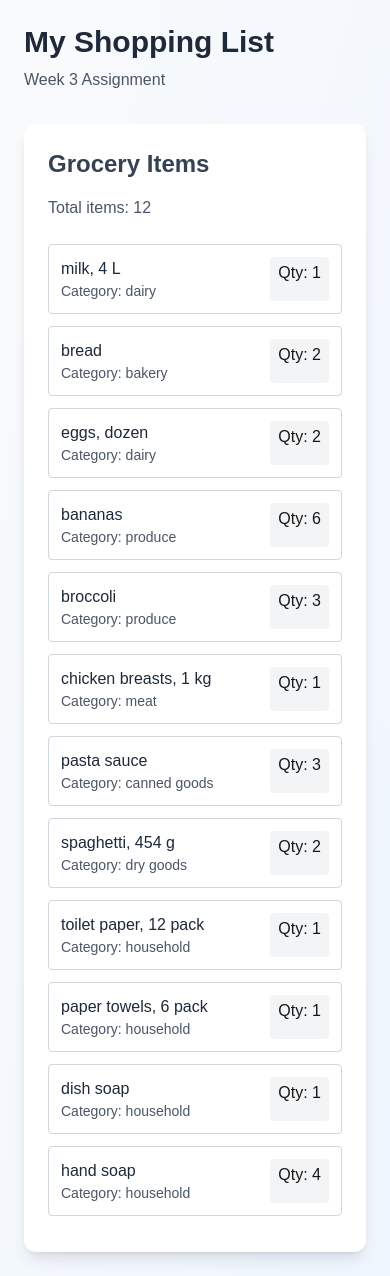
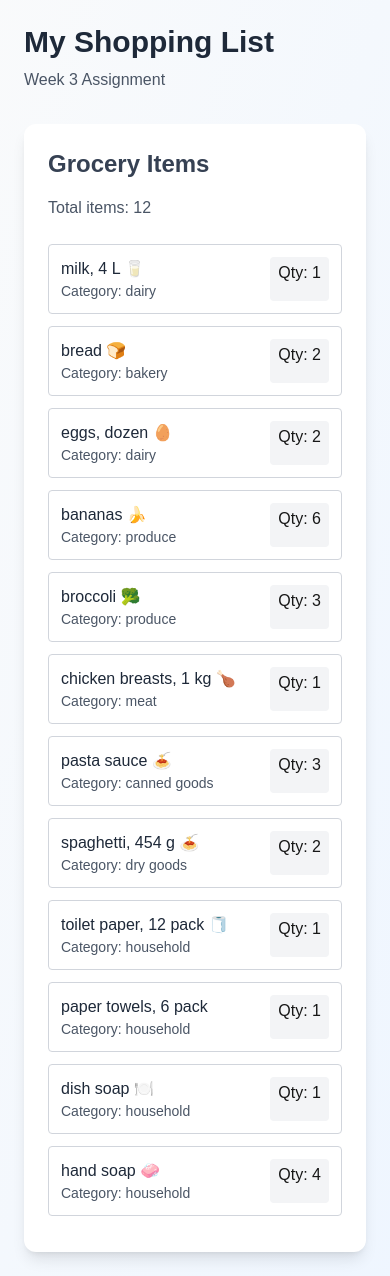
Before and after one commit to marco2k4/cprg306-assignments, a Next.js app: page /week-3 in a window 390 px wide. Built offline with nearby package versions, Linux system fonts and the light colour scheme.

Commit message:
Add Week 4 Assignment - Rendering list from JSON file

```diff
--- a/app/page.js
+++ b/app/page.js
@@ -9,6 +9,7 @@ export default function Home() {
         <h2 className="text-2xl font-semibold mb-4">Weekly Assignments</h2>
 
         <div className="space-y-4">
+          {/* WEEK 2 ADDED HERE */}
           <div className="p-4 border border-gray-200 rounded-lg">
             <h3 className="text-lg font-medium mb-2">Week 2</h3>
             <Link
@@ -22,12 +23,22 @@ export default function Home() {
           {/* WEEK 3 ADDED HERE */}
           <div className="p-4 border border-gray-200 rounded-lg">
             <h3 className="text-lg font-medium mb-2">Week 3</h3>
-            <p className="text-gray-600 mb-2">Shopping List with React Props</p>
             <Link
               href="/week-3"
               className="inline-block px-4 py-2 bg-green-600 text-white rounded hover:bg-green-700"
             >
               View Week 3 Assignment →
+            </Link>
+          </div>
+
+          {/* WEEK 4 ADDED HERE */}
+          <div className="p-4 border border-gray-200 rounded-lg">
+            <h3 className="text-lg font-medium mb-2">Week 4</h3>
+            <Link
+              href="/week-4"
+              className="inline-block px-4 py-2 bg-green-600 text-white rounded hover:bg-green-700"
+            >
+              View Week 4 Assignment →
             </Link>
           </div>
         </div>
--- a/app/week-3/GroceryItemList.js
+++ b/app/week-3/GroceryItemList.js
@@ -1,21 +1,81 @@
 import GroceryItem from "./GroceryItem";
 
 export default function GroceryItemList() {
-  // Grocery items data - directly in component like assignment says
-  const items = [
-    { name: "milk, 4 L", quantity: 1, category: "dairy" },
-    { name: "bread", quantity: 2, category: "bakery" },
-    { name: "eggs, dozen", quantity: 2, category: "dairy" },
-    { name: "bananas", quantity: 6, category: "produce" },
-    { name: "broccoli", quantity: 3, category: "produce" },
-    { name: "chicken breasts, 1 kg", quantity: 1, category: "meat" },
-    { name: "pasta sauce", quantity: 3, category: "canned goods" },
-    { name: "spaghetti, 454 g", quantity: 2, category: "dry goods" },
-    { name: "toilet paper, 12 pack", quantity: 1, category: "household" },
-    { name: "paper towels, 6 pack", quantity: 1, category: "household" },
-    { name: "dish soap", quantity: 1, category: "household" },
-    { name: "hand soap", quantity: 4, category: "household" }
-  ];
+  // Grocery items data - exactly as provided by professor
+  const item1 = {
+    name: "milk, 4 L 🥛",
+    quantity: 1,
+    category: "dairy",
+  };
+
+  const item2 = {
+    name: "bread 🍞",
+    quantity: 2,
+    category: "bakery",
+  };
+
+  const item3 = {
+    name: "eggs, dozen 🥚",
+    quantity: 2,
+    category: "dairy",
+  };
+
+  const item4 = {
+    name: "bananas 🍌",
+    quantity: 6,
+    category: "produce",
+  };
+
+  const item5 = {
+    name: "broccoli 🥦",
+    quantity: 3,
+    category: "produce",
+  };
+
+  const item6 = {
+    name: "chicken breasts, 1 kg 🍗",
+    quantity: 1,
+    category: "meat",
+  };
+
+  const item7 = {
+    name: "pasta sauce 🍝",
+    quantity: 3,
+    category: "canned goods",
+  };
+
+  const item8 = {
+    name: "spaghetti, 454 g 🍝",
+    quantity: 2,
+    category: "dry goods",
+  };
+
+  const item9 = {
+    name: "toilet paper, 12 pack 🧻",
+    quantity: 1,
+    category: "household",
+  };
+
+  const item10 = {
+    name: "paper towels, 6 pack",
+    quantity: 1,
+    category: "household",
+  };
+
+  const item11 = {
+    name: "dish soap 🍽️",
+    quantity: 1,
+    category: "household",
+  };
+
+  const item12 = {
+    name: "hand soap 🧼",
+    quantity: 4,
+    category: "household",
+  };
+
+  // Create an array from the individual items
+  const items = [item1, item2, item3, item4, item5, item6, item7, item8, item9, item10, item11, item12];
 
   return (
     <div className="space-y-3">
--- /dev/null
+++ b/app/week-4/item-list.js
@@ -0,0 +1,17 @@
+import Item from "./item";
+import itemsData from "./items.json";
+
+export default function ItemList() {
+  return (
+    <div className="space-y-3">
+      {itemsData.map((item) => (
+        <Item
+          key={item.id}
+          name={item.name}
+          quantity={item.quantity}
+          category={item.category}
+        />
+      ))}
+    </div>
+  );
+}
--- /dev/null
+++ b/app/week-4/item.js
@@ -0,0 +1,15 @@
+export default function Item({ name, quantity, category }) {
+  return (
+    <div className="p-3 mb-3 bg-white border border-gray-300 rounded">
+      <div className="flex justify-between">
+        <div>
+          <h3 className="font-medium text-gray-800">{name}</h3>
+          <p className="text-gray-600 text-sm">Category: {category}</p>
+        </div>
+        <div className="px-2 py-1 bg-gray-100 rounded">
+          Qty: {quantity}
+        </div>
+      </div>
+    </div>
+  );
+}
--- /dev/null
+++ b/app/week-4/items.json
@@ -0,0 +1,74 @@
+[
+  {
+    "id": "1h2GJKH12gkHG31h1H",
+    "name": "milk, 4 L 🥛",
+    "quantity": 1,
+    "category": "dairy"
+  },
+  {
+    "id": "2KJH3k2j3H1k2J3K1H",
+    "name": "bread 🍞",
+    "quantity": 2,
+    "category": "bakery"
+  },
+  {
+    "id": "3h2KJH3k2j3H1k2J3",
+    "name": "eggs, dozen 🥚",
+    "quantity": 2,
+    "category": "dairy"
+  },
+  {
+    "id": "4k2J3K1H2GJKH12gk",
+    "name": "bananas 🍌",
+    "quantity": 6,
+    "category": "produce"
+  },
+  {
+    "id": "5H1h1H2KJH3k2j3H",
+    "name": "broccoli 🥦",
+    "quantity": 3,
+    "category": "produce"
+  },
+  {
+    "id": "6H1k2J3K1H2GJKH1",
+    "name": "chicken breasts, 1 kg 🍗",
+    "quantity": 1,
+    "category": "meat"
+  },
+  {
+    "id": "7gkHG31h1H2KJH3k",
+    "name": "pasta sauce 🍝",
+    "quantity": 3,
+    "category": "canned goods"
+  },
+  {
+    "id": "8j3H1k2J3K1H2GJK",
+    "name": "spaghetti, 454 g 🍝",
+    "quantity": 2,
+    "category": "dry goods"
+  },
+  {
+    "id": "9H12gkHG31h1H2KJ",
+    "name": "toilet paper, 12 pack 🧻",
+    "quantity": 1,
+    "category": "household"
+  },
+  {
+    "id": "10H3k2j3H1k2J3K1",
+    "name": "paper towels, 6 pack",
+    "quantity": 1,
+    "category": "household"
+  },
+  {
+    "id": "11k2J3K1H2GJKH12",
+    "name": "dish soap 🍽️",
+    "quantity": 1,
+    "category": "household"
+  },
+  {
+    "id": "12GJKH12gkHG31h1",
+    "name": "hand soap 🧼",
+    "quantity": 4,
+    "category": "household"
+  }
+]
--- /dev/null
+++ b/app/week-4/page.js
@@ -0,0 +1,22 @@
+import ItemList from "./item-list";
+
+export default function Page() {
+  return (
+    <main className="min-h-screen p-6 bg-gradient-to-br from-gray-50 to-blue-50">
+      <div className="max-w-4xl mx-auto">
+        <h1 className="text-3xl md:text-4xl font-bold text-gray-800 mb-2">Shopping List</h1>
+        <p className="text-gray-600 mb-8">Week 4 Assignment</p>
+
+        <div className="bg-white rounded-xl shadow-lg p-6">
+          <div className="mb-6">
+            <h2 className="text-2xl font-semibold text-gray-700 mb-4">My Grocery Items</h2>
+            <p className="text-gray-600 mb-4">Total items: 12</p>
+          </div>
+
+          <ItemList />
+
+        </div>
+      </div>
+    </main>
+  );
+}
```
